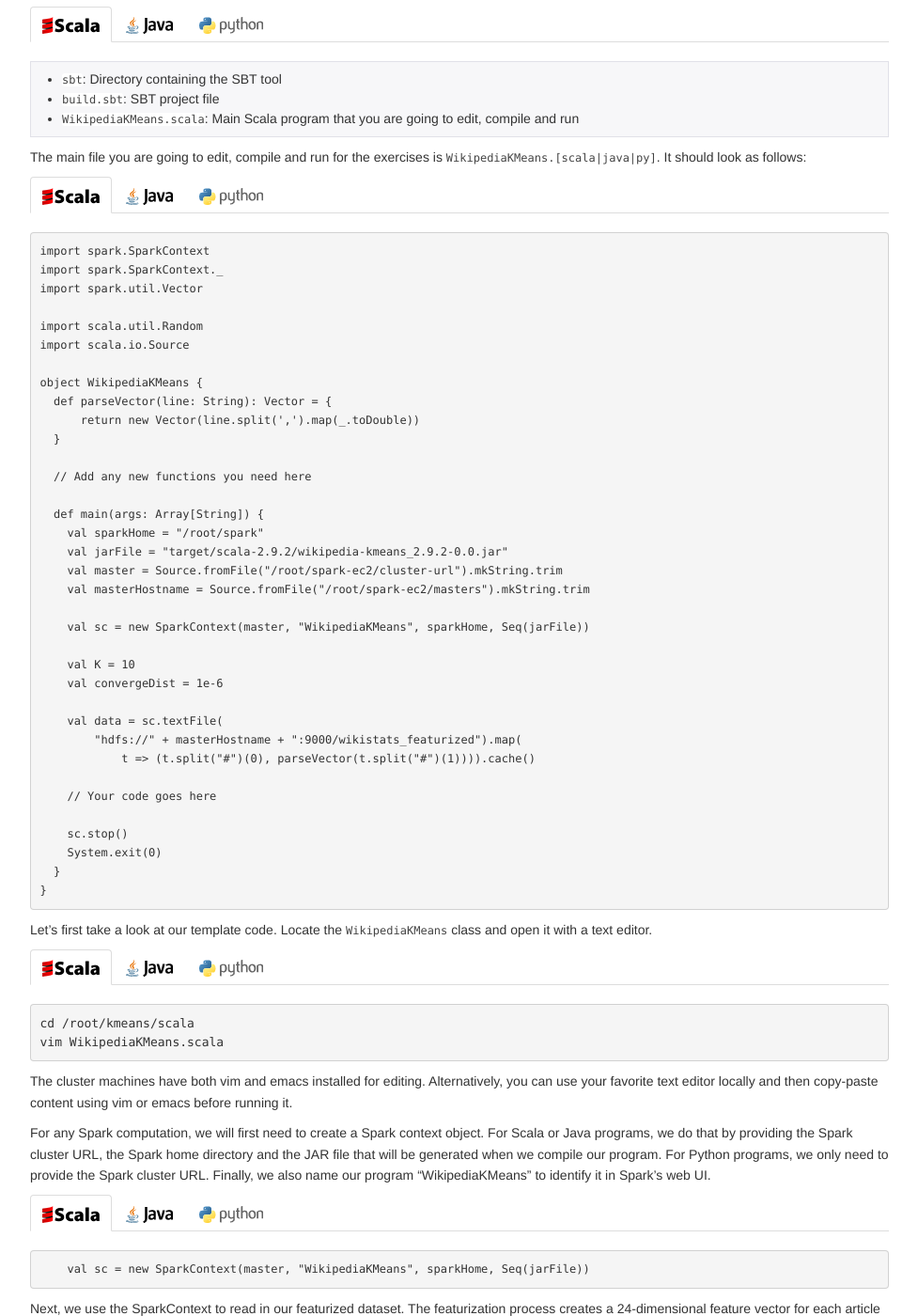
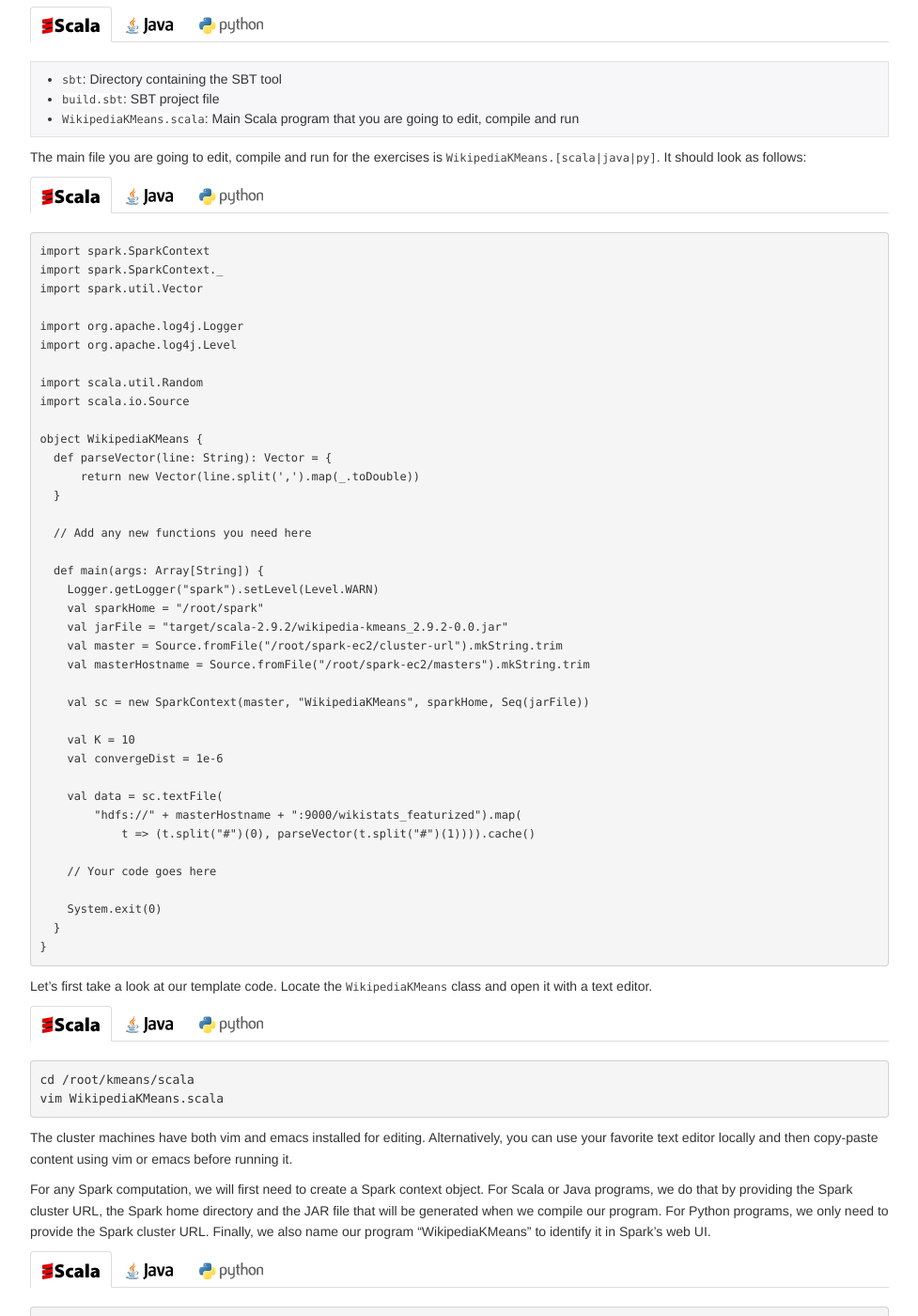
Before and after one commit to databricks/spark-training, a Jekyll site: the page built from strata_2013/index.md, in a window 1280 px wide and 1400 px high, scrolled down 17640 px. Shown: the whole window at 94% size, without its empty margins (151-1128 px from the left). Built offline with Jekyll 4.4.1, drawn with Linux system fonts in a browser that asks for light colours.

Commit message:
Make scala, java kmeans less verbose. Also update the text to match the given templates.

```diff
--- a/strata_2013/index.md
+++ b/strata_2013/index.md
@@ -1218,6 +1218,9 @@ import spark.SparkContext
 import spark.SparkContext._
 import spark.util.Vector
 
+import org.apache.log4j.Logger
+import org.apache.log4j.Level
+
 import scala.util.Random
 import scala.io.Source
 
@@ -1229,6 +1232,7 @@ object WikipediaKMeans {
   // Add any new functions you need here
 
   def main(args: Array[String]) {
+    Logger.getLogger("spark").setLevel(Level.WARN)
     val sparkHome = "/root/spark"
     val jarFile = "target/scala-2.9.2/wikipedia-kmeans_2.9.2-0.0.jar"
     val master = Source.fromFile("/root/spark-ec2/cluster-url").mkString.trim
@@ -1245,7 +1249,6 @@ object WikipediaKMeans {
 
     // Your code goes here
 
-    sc.stop()
     System.exit(0)
   }
 }
@@ -1253,10 +1256,15 @@ object WikipediaKMeans {
 </div>
 <div data-lang="java" markdown="1">
 ~~~
+import org.apache.hadoop.io.Text;
+import org.apache.log4j.Logger;
+import org.apache.log4j.Level;
+
 import scala.Tuple2;
 import spark.api.java.*;
 import spark.api.java.function.*;
 import spark.util.Vector;
+
 import java.io.*;
 import java.util.*;
 import com.google.common.collect.Lists;
@@ -1310,6 +1318,7 @@ public class WikipediaKMeans {
  // Implement your own functions here
 
   public static void main(String[] args) throws Exception {
+    Logger.getLogger("spark").setLevel(Level.WARN);
     String sparkHome = "/root/spark";
     String jarFile = "target/scala-2.9.2/wikipedia-kmeans_2.9.2-0.0.jar";
     String master = getSparkUrl();
@@ -1333,7 +1342,6 @@ public class WikipediaKMeans {
 
     // Your code goes here
 
-    sc.stop();
     System.exit(0);
   }
 }
@@ -1341,17 +1349,27 @@ public class WikipediaKMeans {
 </div>
 <div data-lang="python" markdown="1">
 ~~~
+import os
 import sys
 import numpy as np
 
 from pyspark import SparkContext
 
+def setClassPath():
+    oldClassPath = ''
+    if 'SPARK_CLASSPATH' in os.environ:
+        oldClassPath = os.environ['SPARK_CLASSPATH']
+    cwd = os.path.dirname(os.path.realpath(__file__))
+    os.environ['SPARK_CLASSPATH'] = cwd + ":" + oldClassPath
+
+
 def parseVector(line):
     return np.array([float(x) for x in line.split(',')])
 
 # Add any new functions you need here
 
 if __name__ == "__main__":
+    setClassPath()
     master = open("/root/spark-ec2/cluster-url").read().strip()
     masterHostname = open("/root/spark-ec2/masters").read().strip()
     sc = SparkContext(master, "PythonKMeans")
@@ -2007,7 +2025,6 @@ en File:Sonic1991b.jpg
           println()
         }
 
-        sc.stop()
         System.exit(0)
       }
     }
@@ -2017,13 +2034,19 @@ en File:Sonic1991b.jpg
   <div class="solution" markdown="1">
 
 ~~~
-import com.google.common.collect.Lists;
+import org.apache.hadoop.io.Text;
+import org.apache.log4j.Logger;
+import org.apache.log4j.Level;
+
 import scala.Tuple2;
 import spark.api.java.*;
 import spark.api.java.function.*;
 import spark.util.Vector;
+
 import java.io.*;
 import java.util.*;
+import com.google.common.collect.Lists;
+
 
 public class WikipediaKMeansJava {
   static Vector parseVector(String line) {
@@ -2090,6 +2113,7 @@ public class WikipediaKMeansJava {
   }
 
   public static void main(String[] args) throws Exception {
+    Logger.getLogger("spark").setLevel(Level.WARN);
     String sparkHome = "/root/spark";
     String jarFile = "target/scala-2.9.2/wikipedia-kmeans_2.9.2-0.0.jar";
     String master = getSparkUrl();
@@ -2163,7 +2187,6 @@ public class WikipediaKMeansJava {
       System.out.println();
     }
 
-    sc.stop();
     System.exit(0);
   }
 }
@@ -2173,11 +2196,18 @@ public class WikipediaKMeansJava {
   <div data-lang="python" markdown="1">
   <div class="solution" markdown="1">
 ~~~
+import os
 import sys
-import logging
 
 import numpy as np
 from pyspark import SparkContext
+
+def setClassPath():
+    oldClassPath = ''
+    if 'SPARK_CLASSPATH' in os.environ:
+        oldClassPath = os.environ['SPARK_CLASSPATH']
+    cwd = os.path.dirname(os.path.realpath(__file__))
+    os.environ['SPARK_CLASSPATH'] = cwd + ":" + oldClassPath
 
 def parseVector(line):
     return np.array([float(x) for x in line.split(',')])
```
Also changed, not shown: other parts of strata_2013/index.md (+1 -0 lines), 2 other files.
